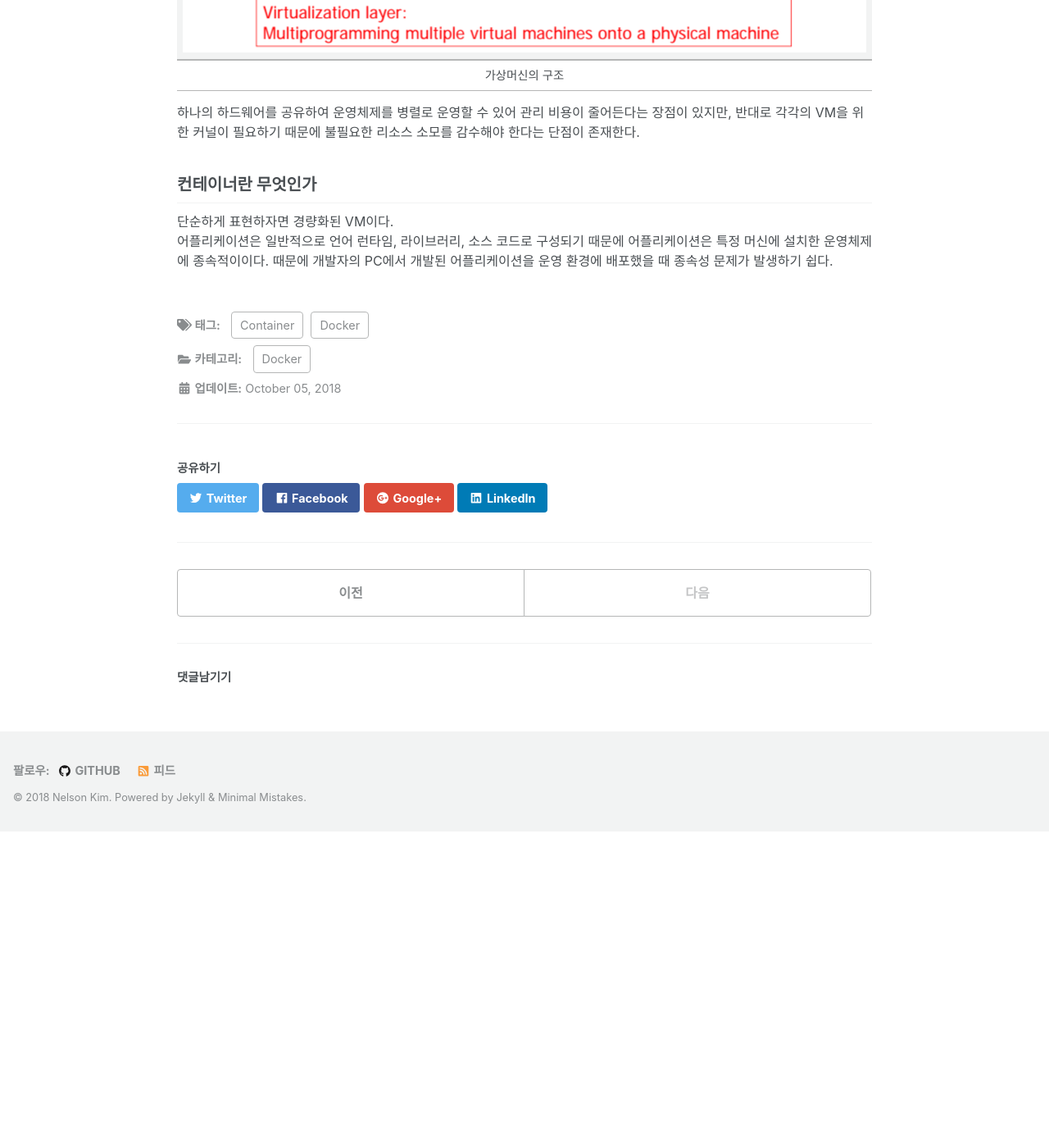
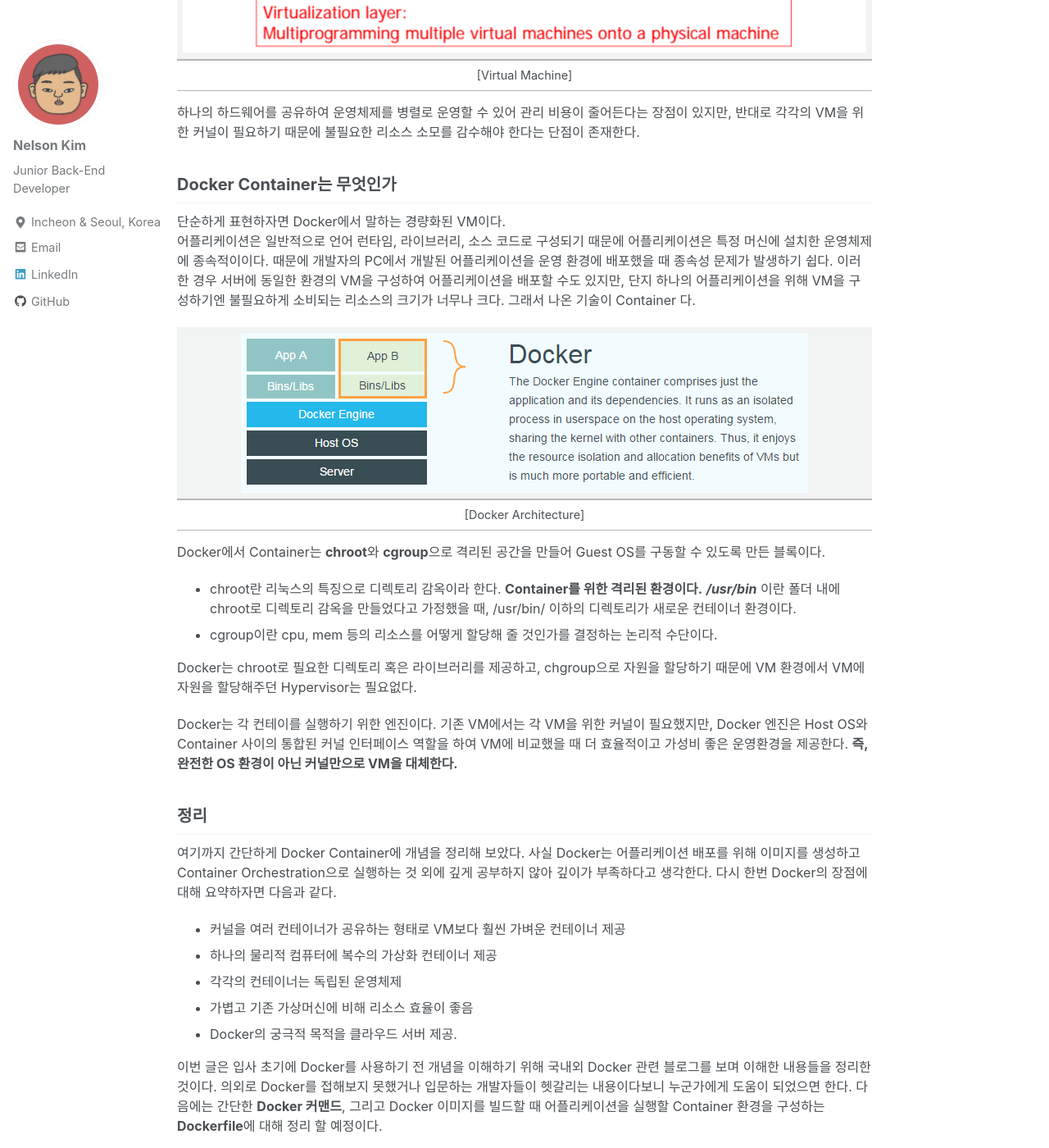
Before and after one commit to ssipflow/ssipflow.github.io, a Jekyll site: the page built from _posts/2018-10-05-Docker-01.md, in a window 1280 px wide and 1400 px high, scrolled down 1009 px. Shown: the whole window at 82% size. Built offline with Jekyll 4.4.1, drawn with Linux system fonts in a browser that asks for light colours; nearby versions of some CDN libraries; comment, search, counter and statistics services are not loaded; before the commit the page ends 2023 px from its top, so only the background shows below that; some of the changed text lies outside the part shown.

Commit message:
Posting Docker-01

```diff
--- a/_posts/2018-10-05-Docker-01.md
+++ b/_posts/2018-10-05-Docker-01.md
@@ -12,11 +12,11 @@
 category: Docker
 ---
 
-Docker는 컨테이너 배포 및 런타임을 책임지는 컨테이너 엔진이다. 최근 개발 패러다임이 MSA, DevOps, Cloud으로 전환되면서 Docker는 엔지니어에게 필수 기술이 되었다. 사실 도커는 취준생 시절 조금이나마 최신 기술 트렌드를 알고있다고 어필 하기위해 사용법을 익힌것이 처음이다. 당시 함께 갔던 개발자 친구의 **"그래서 컨테이너가 VM과 다른게 뭐야?"** 하는 질문에 쉽게 대답하지 못했다.
+Docker는 컨테이너 배포 및 런타임을 책임지는 컨테이너 엔진이다. 최근 개발 패러다임이 MSA, DevOps, Cloud으로 전환되면서 Docker는 엔지니어에게 필수 기술이 되었다. 사실 도커는 취준생 시절 조금이나마 최신 기술 트렌드를 알고있다고 어필 하기위해 사용법을 익힌것이 처음이다. 당시 함께 갔던 개발자 친구의 **"그래서 Docker 컨테이너가 VM과 다른게 뭐야?"** 하는 질문에 쉽게 대답하지 못했다.
 
 Host 위에 올라가는 Guest라면 VM이 있는데 대체 Docker와 VM의 차이는 무엇일까?
 
-취업 후 서비스를 컨테이너 이미지로 만들어 테스트/운영 서버에 배포하면서 이 질문에 대한 답을 어느정도 이해할 수 있었다. 이번 포스팅에서는 그동안 추상적으로 이해한 컨테이너가 무엇인지, 그리고 컨테이너를 지탱하는 기술인 Docker의 기본적인 사용법에 대해 글로써 정리해보도록 하겠다.
+취업 후 서비스를 컨테이너 이미지로 만들어 테스트/운영 서버에 배포하면서 이 질문에 대한 답을 어느정도 이해할 수 있었다. 이번 포스팅에서는 그동안 추상적으로 이해한 컨테이너가 무엇인지, 그리고 컨테이너를 지탱하는 기술인 Docker의 기본적인 사용법에 대해 두번에 걸쳐 글로 정리해 볼 계획이다.
 
 
 ## VM의 기본 구조
@@ -24,11 +24,35 @@
 
 |![Virtual Machine Architecture](/assets/images/static/181005/virtual_machine_architecture.png)|
 |:--:|
-|가상머신의 구조|
+|[Virtual Machine]|
 
 하나의 하드웨어를 공유하여 운영체제를 병렬로 운영할 수 있어 관리 비용이 줄어든다는 장점이 있지만, 반대로 각각의 VM을 위한 커널이 필요하기 때문에 불필요한 리소스 소모를 감수해야 한다는 단점이 존재한다.
 
 
-## 컨테이너란 무엇인가
-단순하게 표현하자면 경량화된 VM이다.
-어플리케이션은 일반적으로 언어 런타임, 라이브러리, 소스 코드로 구성되기 때문에 어플리케이션은 특정 머신에 설치한 운영체제에 종속적이이다. 때문에 개발자의 PC에서 개발된 어플리케이션을 운영 환경에 배포했을 때 종속성 문제가 발생하기 쉽다.
+## Docker Container는 무엇인가
+단순하게 표현하자면 Docker에서 말하는 경량화된 VM이다.
+어플리케이션은 일반적으로 언어 런타임, 라이브러리, 소스 코드로 구성되기 때문에 어플리케이션은 특정 머신에 설치한 운영체제에 종속적이이다. 때문에 개발자의 PC에서 개발된 어플리케이션을 운영 환경에 배포했을 때 종속성 문제가 발생하기 쉽다. 이러한 경우 서버에 동일한 환경의 VM을 구성하여 어플리케이션을 배포할 수도 있지만, 단지 하나의 어플리케이션을 위해 VM을 구성하기엔 불필요하게 소비되는 리소스의 크기가 너무나 크다. 그래서 나온 기술이 Container 다.
+
+|![Docker Container Architecture](/assets/images/static/181005/docker_architecture.png)|
+|:--:|
+|[Docker Architecture]|
+
+Docker에서 Container는 **chroot**와 **cgroup**으로 격리된 공간을 만들어 Guest OS를 구동할 수 있도록 만든 블록이다.
+
+- chroot란 리눅스의 특징으로 디렉토리 감옥이라 한다. **Container를 위한 격리된 환경이다.**  ***/usr/bin*** 이란 폴더 내에 chroot로 디렉토리 감옥을 만들었다고 가정했을 때, /usr/bin/ 이하의 디렉토리가 새로운 컨테이너 환경이다.
+- cgroup이란 cpu, mem 등의 리소스를 어떻게 할당해 줄 것인가를 결정하는 논리적 수단이다.
+
+Docker는 chroot로 필요한 디렉토리 혹은 라이브러리를 제공하고, chgroup으로 자원을 할당하기 때문에 VM 환경에서 VM에 자원을 할당해주던 Hypervisor는 필요없다.
+
+Docker는 각 컨테이를 실행하기 위한 엔진이다. 기존 VM에서는 각 VM을 위한 커널이 필요했지만, Docker 엔진은 Host OS와 Container 사이의 통합된 커널 인터페이스 역할을 하여 VM에 비교했을 때 더 효율적이고 가성비 좋은 운영환경을 제공한다. **즉, 완전한 OS 환경이 아닌 커널만으로 VM을 대체한다.**
+
+
+## 정리
+여기까지 간단하게 Docker Container에 개념을 정리해 보았다. 사실 Docker는 어플리케이션 배포를 위해 이미지를 생성하고 Container Orchestration으로 실행하는 것 외에 깊게 공부하지 않아 깊이가 부족하다고 생각한다. 다시 한번 Docker의 장점에 대해 요약하자면 다음과 같다.
+* 커널을 여러 컨테이너가 공유하는 형태로 VM보다 훨씬 가벼운 컨테이너 제공
+* 하나의 물리적 컴퓨터에 복수의 가상화 컨테이너 제공
+* 각각의 컨테이너는 독립된 운영체제
+* 가볍고 기존 가상머신에 비해 리소스 효율이 좋음
+* Docker의 궁극적 목적을 클라우드 서버 제공.
+
+이번 글은 입사 초기에 Docker를 사용하기 전 개념을 이해하기 위해 국내외 Docker 관련 블로그를 보며 이해한 내용들을 정리한 것이다. 의외로 Docker를 접해보지 못했거나 입문하는 개발자들이 헷갈리는 내용이다보니 누군가에게 도움이 되었으면 한다. 다음에는 간단한 **Docker 커맨드**, 그리고 Docker 이미지를 빌드할 때 어플리케이션을 실행할 Container 환경을 구성하는 **Dockerfile**에 대해 정리 할 예정이다.
```
Also changed, not shown: other parts of _posts/2018-10-05-Docker-01.md (+1 -1 lines).
